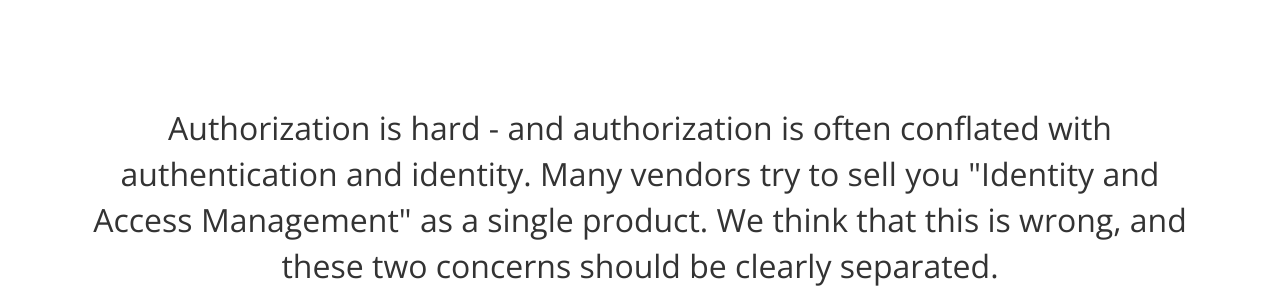
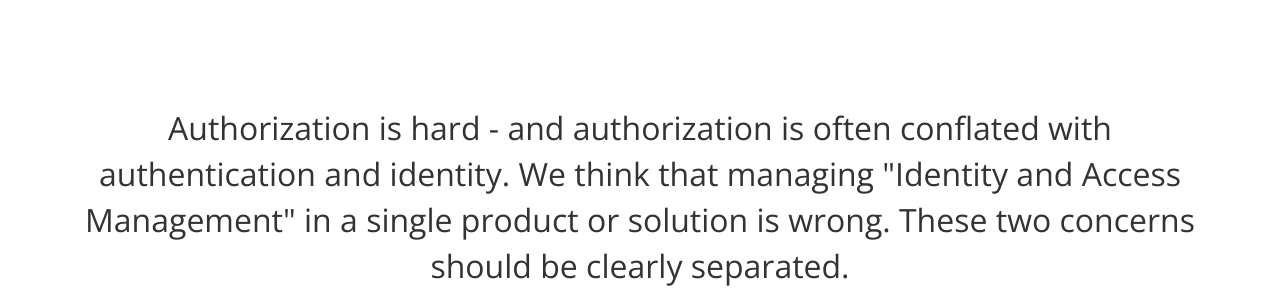
Before and after one commit to PolicyServer/policyserver.io, a plain HTML site: page index.html in a window 1280 px wide. Shown: the part 337-642 px from the top of the page. Drawn offline with nearby package versions, Linux system fonts and the light colour scheme.

Commit message:
soften wording

```diff
--- a/index.html
+++ b/index.html
@@ -25,8 +25,8 @@
             <div class="col-md-12">
                 <p>
                     Authorization is hard - and authorization is often conflated with authentication and identity.
-                    Many vendors try to sell you "Identity and Access Management" as a single product.
-                    We think that this is wrong, and these two concerns should be clearly separated.
+                    We think that managing "Identity and Access Management" in a single product or solution is wrong.
+                    These two concerns should be clearly separated.
                 </p>
                 <p>
                     As your software becomes more complex, not maintaining this separation leads to problems.
```
